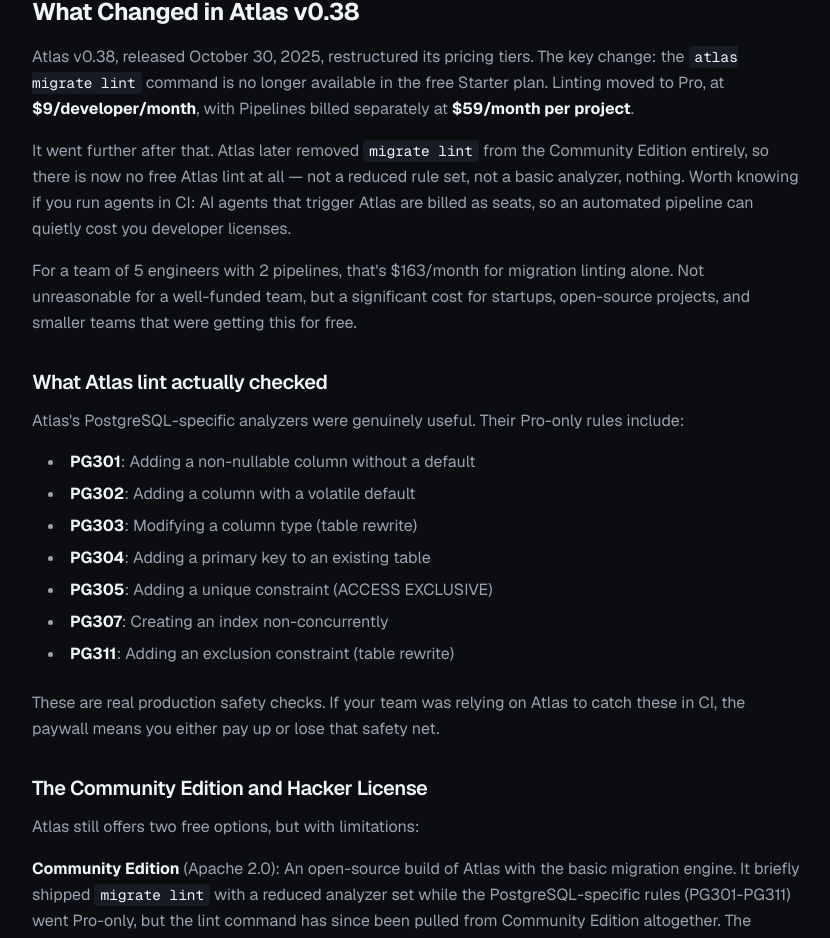
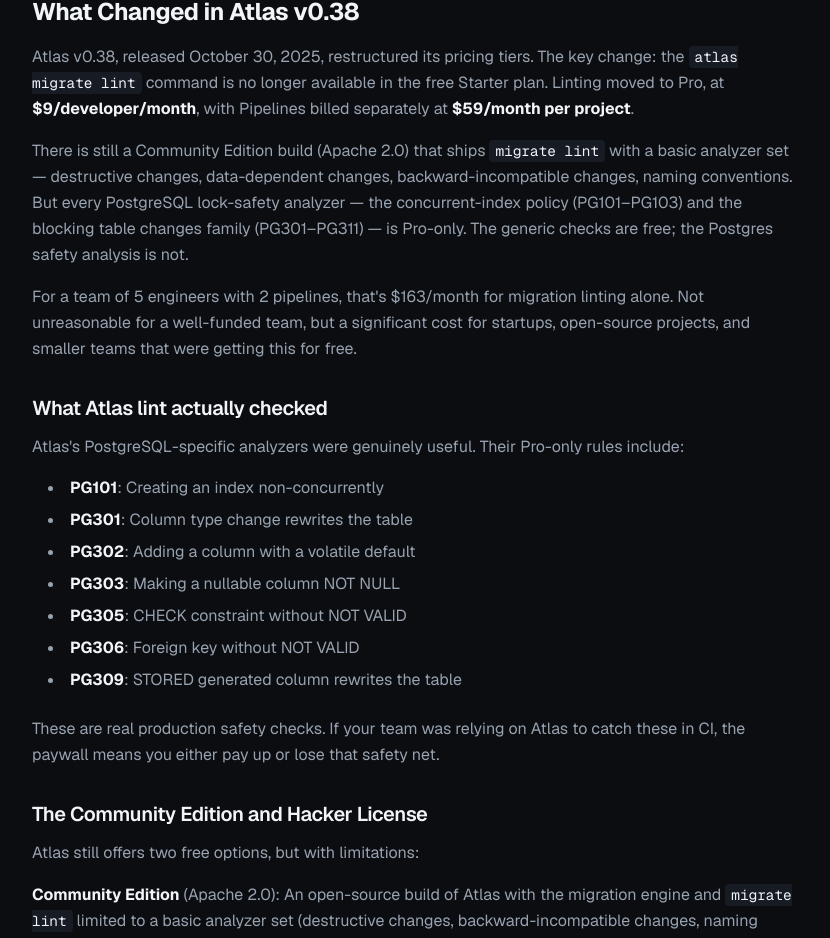
Before and after one commit to mickelsamuel/migrationpilot, a Next.js app in the folder site/: page /blog/atlas-migration-linter-alternatives in a window 1280 px wide. Shown: the part 578-1516 px from the top of the page, without its empty margins (80-910 px from the left). Built offline with nearby package versions, Linux system fonts and the light colour scheme.

Commit message:
docs(site): align Atlas lint claims with verified analyzer docs

```diff
--- a/site/src/app/blog/atlas-migration-linter-alternatives/page.tsx
+++ b/site/src/app/blog/atlas-migration-linter-alternatives/page.tsx
@@ -59,10 +59,11 @@
               </p>
 
               <p className="text-muted leading-relaxed mb-4">
-                It went further after that. Atlas later removed <code className="rounded bg-raised px-1.5 py-0.5 font-mono text-[0.9em] text-fg">migrate lint</code> from
-                the Community Edition entirely, so there is now no free Atlas lint at all &mdash; not a reduced
-                rule set, not a basic analyzer, nothing. Worth knowing if you run agents in CI: AI agents that
-                trigger Atlas are billed as seats, so an automated pipeline can quietly cost you developer licenses.
+                There is still a Community Edition build (Apache 2.0) that ships <code className="rounded bg-raised px-1.5 py-0.5 font-mono text-[0.9em] text-fg">migrate lint</code> with
+                a basic analyzer set &mdash; destructive changes, data-dependent changes, backward-incompatible
+                changes, naming conventions. But every PostgreSQL lock-safety analyzer &mdash; the concurrent-index
+                policy (PG101&ndash;PG103) and the blocking table changes family (PG301&ndash;PG311) &mdash; is
+                Pro-only. The generic checks are free; the Postgres safety analysis is not.
               </p>
 
               <p className="text-muted leading-relaxed mb-4">
@@ -78,13 +79,13 @@
               </p>
 
               <ul className="list-disc list-inside text-muted space-y-2 mb-6 ml-4">
-                <li><strong className="text-fg">PG301</strong>: Adding a non-nullable column without a default</li>
+                <li><strong className="text-fg">PG101</strong>: Creating an index non-concurrently</li>
+                <li><strong className="text-fg">PG301</strong>: Column type change rewrites the table</li>
                 <li><strong className="text-fg">PG302</strong>: Adding a column with a volatile default</li>
-                <li><strong className="text-fg">PG303</strong>: Modifying a column type (table rewrite)</li>
-                <li><strong className="text-fg">PG304</strong>: Adding a primary key to an existing table</li>
-                <li><strong className="text-fg">PG305</strong>: Adding a unique constraint (ACCESS EXCLUSIVE)</li>
-                <li><strong className="text-fg">PG307</strong>: Creating an index non-concurrently</li>
-                <li><strong className="text-fg">PG311</strong>: Adding an exclusion constraint (table rewrite)</li>
+                <li><strong className="text-fg">PG303</strong>: Making a nullable column NOT NULL</li>
+                <li><strong className="text-fg">PG305</strong>: CHECK constraint without NOT VALID</li>
+                <li><strong className="text-fg">PG306</strong>: Foreign key without NOT VALID</li>
+                <li><strong className="text-fg">PG309</strong>: STORED generated column rewrites the table</li>
               </ul>
 
               <p className="text-muted leading-relaxed mb-6">
@@ -100,10 +101,10 @@
 
               <p className="text-muted leading-relaxed mb-4">
                 <strong className="text-fg">Community Edition</strong> (Apache 2.0): An open-source build of Atlas
-                with the basic migration engine. It briefly shipped <code className="rounded bg-raised px-1.5 py-0.5 font-mono text-[0.9em] text-fg">migrate lint</code> with
-                a reduced analyzer set while the PostgreSQL-specific rules (PG301-PG311) went Pro-only, but the lint
-                command has since been pulled from Community Edition altogether. The migration engine is still free;
-                the safety analysis is not.
+                with the migration engine and <code className="rounded bg-raised px-1.5 py-0.5 font-mono text-[0.9em] text-fg">migrate lint</code> limited
+                to a basic analyzer set (destructive changes, backward-incompatible changes, naming conventions).
+                The PostgreSQL-specific analyzers &mdash; PG101&ndash;PG105 and PG301&ndash;PG311 &mdash; are Pro-only.
+                The migration engine is free; the Postgres safety analysis is not.
               </p>
 
               <p className="text-muted leading-relaxed mb-6">
@@ -520,7 +521,7 @@
 
               <div className="bg-surface border border-line rounded-lg p-6 mb-8">
                 <ul className="list-disc list-inside text-muted space-y-3">
-                  <li><strong className="text-fg">Atlas lint is no longer free.</strong> It moved to Pro-only in v0.38 (October 2025) and was later dropped from the Community Edition entirely &mdash; there is no free Atlas lint at all now.</li>
+                  <li><strong className="text-fg">Atlas&apos;s Postgres lint is no longer free.</strong> <code className="rounded bg-raised px-1.5 py-0.5 font-mono text-[0.9em] text-fg">migrate lint</code> moved behind a Pro login in v0.38 (October 2025); the Community Edition keeps a basic analyzer set, but every PostgreSQL lock-safety analyzer (PG101&ndash;PG103, PG301&ndash;PG311) is Pro-only.</li>
                   <li><strong className="text-fg">Squawk</strong> is the most established free alternative with 40 rules and roughly 1.4M npm downloads/month.</li>
                   <li><strong className="text-fg">strong_migrations</strong> is excellent if you use Rails.</li>
                   <li><strong className="text-fg">Eugene</strong> has a unique dynamic tracing approach but is early-stage.</li>
--- a/site/src/app/compare/atlas/page.tsx
+++ b/site/src/app/compare/atlas/page.tsx
@@ -256,7 +256,7 @@
               {[
                 {
                   title: 'Free Migration Linting',
-                  description: 'Atlas moved migration linting behind a paid plan in v0.38, then dropped it from the Community Edition. MigrationPilot gives you all 112 rules for free under an MIT license, with no cloud account.',
+                  description: 'Atlas moved migration linting behind a Pro login in v0.38; the Community Edition keeps only basic analyzers, with every PostgreSQL lock-safety check Pro-only. MigrationPilot gives you all 112 rules for free under an MIT license, with no cloud account.',
                 },
                 {
                   title: 'Far More Coverage',
--- a/site/src/app/migrate-from-atlas/page.tsx
+++ b/site/src/app/migrate-from-atlas/page.tsx
@@ -7,7 +7,7 @@
 
 export const metadata: Metadata = {
   title: 'Migrate from Atlas to MigrationPilot — Free PostgreSQL Migration Linting',
-  description: 'Atlas moved migration linting to Pro-only in v0.38, then dropped it from Community Edition entirely. MigrationPilot ships 112 safety rules, all free, plus a GitHub Action, auto-fix, and more — no paid tier required.',
+  description: 'Atlas moved its PostgreSQL migration lint analyzers to Pro-only in v0.38. MigrationPilot ships 112 safety rules, all free, plus a GitHub Action, auto-fix, and more — no paid tier required.',
   keywords: ['atlas migrate alternative', 'atlas lint alternative', 'postgresql migration linting', 'atlas pro alternative', 'free migration linter'],
 };
 
@@ -72,15 +72,15 @@
         <section className="mp-container pt-16 md:pt-20 pb-16">
           <div className="max-w-4xl">
             <div className="inline-flex items-center gap-2 px-3 py-1 rounded-full bg-warn-soft border border-warn/30 text-warn text-sm mb-6">
-              Atlas dropped free migration linting entirely
+              Atlas&apos;s Postgres lint analyzers are Pro-only now
             </div>
             <h1 className="text-4xl md:text-5xl font-bold tracking-tight mb-6">
               Switch from Atlas to MigrationPilot
             </h1>
             <p className="text-xl text-muted max-w-2xl mb-8">
               MigrationPilot covers {atlasMapped} of the {ruleMapping.length} PostgreSQL checks Atlas
-              documents, and adds {beyondAtlas} more. Free and open source: Atlas dropped lint from the
-              Community Edition, and MigrationPilot never had a paid tier for it.
+              documents, and adds {beyondAtlas} more. Free and open source: Atlas&apos;s PostgreSQL
+              analyzers need a Pro plan, and MigrationPilot never had a paid tier for its linting.
             </p>
             <div className="flex flex-col sm:flex-row gap-3">
               <CommandBlock command="npx migrationpilot analyze migrations/" />
```
Also changed, not shown: site/public/charts/rules-comparison.png, 1 other file (tests, documents, lock files or other folders).
